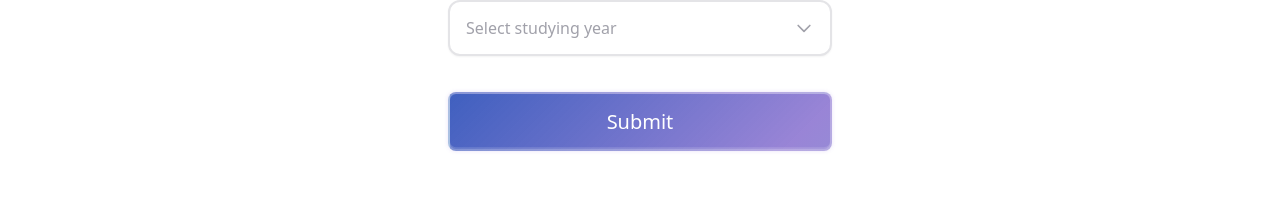
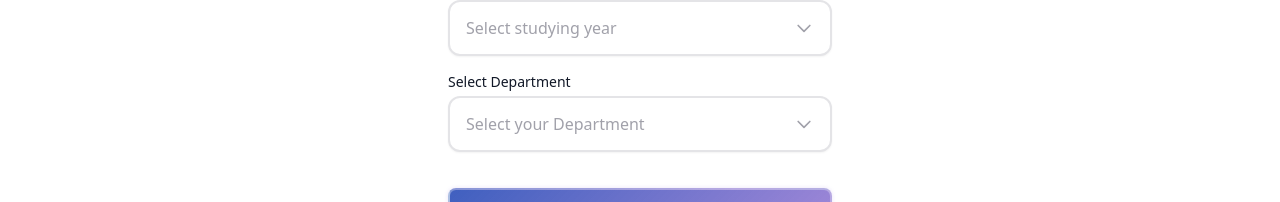
Before and after one commit to Dhiraj-2004/AlgoMaster, a React (Vite) app in the folder frontend/: page /update in a window 1280 px wide. Shown: the part 720-922 px from the top of the page. Built offline with nearby package versions, Linux system fonts and the light colour scheme; no server answers.

Commit message:
update profile

```diff
--- a/frontend/src/pages/AllUserData.jsx
+++ b/frontend/src/pages/AllUserData.jsx
@@ -41,7 +41,7 @@ const AllUserData = () => {
     "INFORMATION TECHNOLOGY",
     "ARTIFICIAL INTELLIGENCE AND DATA SCIENCE",
     "ELECTRONICS AND COMPUTER",
-    "None",
+    "First Year",
   ];
   const searchOptions = ["Search Option", "Roll No", "Name", "UserName", "Registered ID"];
 
@@ -250,7 +250,7 @@ const AllUserData = () => {
 
                 <div className="hidden sm:block overflow-x-auto">
                   <table className="w-full">
-                    <thead className={theme === "dark" ? "bg-zinc-800" : "bg-zinc-300"}>
+                    <thead className={theme === "dark" ? "bg-zinc-700" : "bg-zinc-300"}>
                       <tr>
                         {["#", "UserName", "Roll No", `${platform} ID`, "Name", "Solved", "Rank"].map((header) => (
                           <th
@@ -328,8 +328,8 @@ const AllUserData = () => {
                 </svg>
                 <span className="hidden sm:inline">Previous</span>
               </button>
-              <div className={`px-4 py-2 rounded-lg ${theme === "dark" ? "bg-gray-700 text-gray-200" : "bg-gray-200 text-gray-700"}`}>
-                <span className="font-medium">{currentPage}</span> of {totalPages}
+              <div className={`h-9 w-16 rounded-lg ${theme === "dark" ? "bg-gray-700 text-gray-200" : "bg-gray-200 text-gray-700"}`}>
+                <span className="font-medium text-xl ml-3">{currentPage}</span> of {totalPages}
               </div>
               <button
                 onClick={handleNext}
--- a/frontend/src/pages/Login.jsx
+++ b/frontend/src/pages/Login.jsx
@@ -37,7 +37,7 @@ const LoginForm = () => {
     "INFORMATION TECHNOLOGY",
     "ARTIFICIAL INTELLIGENCE AND DATA SCIENCE",
     "ELECTRONICS AND COMPUTER",
-    "None",
+    "First Year",
   ];
 
   const yearOptions = ["Select studying year", "First Year", "Second Year", "Third Year", "Forth Year"];
--- a/frontend/src/pages/UpdateProfile.jsx
+++ b/frontend/src/pages/UpdateProfile.jsx
@@ -16,8 +16,18 @@ const UpdateProfile = () => {
   const [year, setYear] = useState("Select studying year");
   const navigate = useNavigate();
   const { fetchUser } = useContext(AuthContext);
+  const [department, setDepartment] = useState("Select your Department");
 
   const yearOptions = ["Select studying year", "First Year", "Second Year", "Third Year", "Forth Year"];
+  const departmentOptions = [
+    "Select your Department",
+    "COMPUTER ENGINEERING",
+    "ELECTRONICS AND TELECOMMUNICATION",
+    "INFORMATION TECHNOLOGY",
+    "ARTIFICIAL INTELLIGENCE AND DATA SCIENCE",
+    "ELECTRONICS AND COMPUTER",
+    "First Year",
+  ];
   const handleSubmit = async () => {
     const backendUrl = import.meta.env.VITE_BACKEND_URL;
     try {
@@ -27,7 +37,8 @@ const UpdateProfile = () => {
       if (codeforcesUser) payload.codeforcesUser = codeforcesUser;
       if (codechefUser) payload.codechefUser = codechefUser;
       if (amcatkey) payload.amcatkey = amcatkey;
-      if (year) payload.year = year;
+      if (year && year!="Select studying year") payload.year = year;
+      if(department && department!="Select your Department") payload.department=department
       await axios.put(`${backendUrl}/api/user/updateUser`,
         payload,
         {
@@ -86,8 +97,13 @@ const UpdateProfile = () => {
         value={year}
         onChange={(e)=>setYear(e.target.value)}
         label="Select Year"
-        className="focus:ring-2 focus:ring-blue-500 focus:border-blue-500 dark:focus:ring-blue-400 dark:focus:border-blue-400
-                 dark:bg-gray-700 dark:border-gray-600 dark:text-white"
+      />
+      <Dropdown
+        name="year"
+        options={departmentOptions}
+        value={department}
+        onChange={(e)=>setDepartment(e.target.value)}
+        label="Select Department"
       />
 
       <button
```
